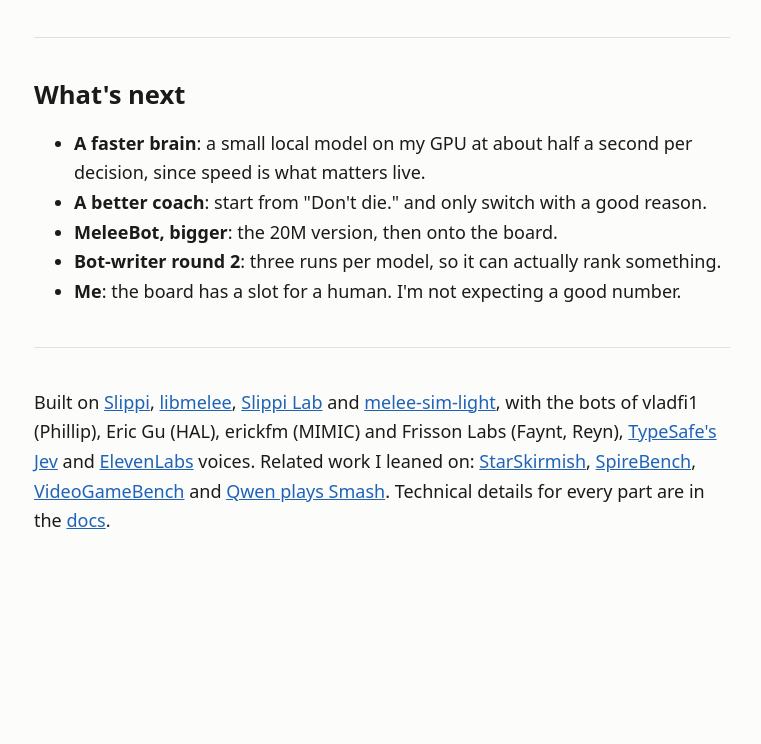
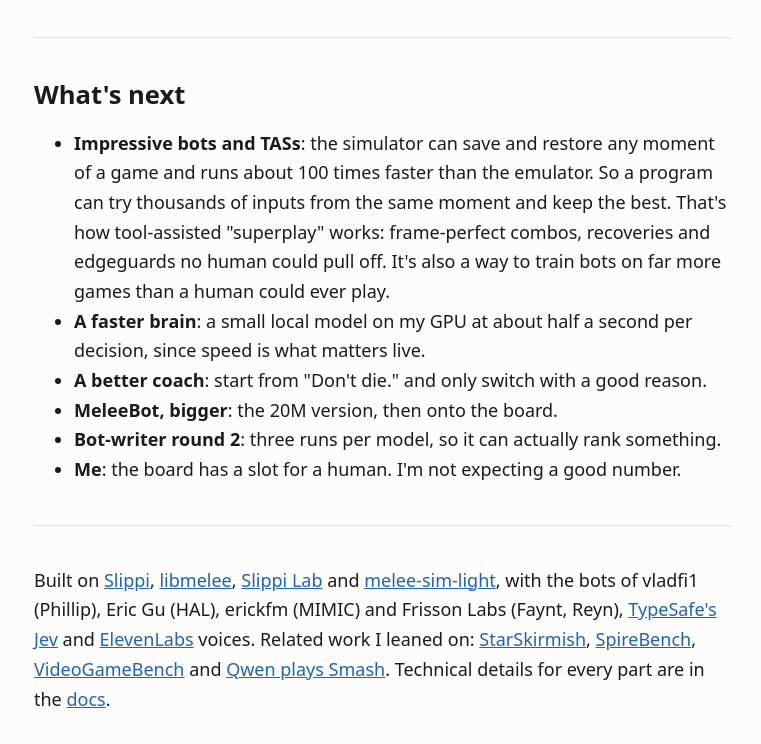
Before and after one commit to mateo19182/melee-llm, a plain HTML site: page writeup/index.html in a window 1280 px wide. Shown: the part 10566-11310 px from the top of the page, without its empty margins (258-1019 px from the left). Before the commit the page ends 11200 px from the top, so only its background shows below. Drawn offline with Linux system fonts and the light colour scheme.

Commit message:
Write-up: what's next includes impressive bots and TASs via the simulator

```diff
--- a/writeup/index.html
+++ b/writeup/index.html
@@ -246,6 +246,7 @@ f1230 laser(short,1) → laser: fired 1, landed
 <hr />
 <h2>What's next</h2>
 <ul>
+<li><strong>Impressive bots and TASs</strong>: the simulator can save and restore any moment of a game and runs about 100 times faster than the emulator. So a program can try thousands of inputs from the same moment and keep the best. That's how tool-assisted &quot;superplay&quot; works: frame-perfect combos, recoveries and edgeguards no human could pull off. It's also a way to train bots on far more games than a human could ever play.</li>
 <li><strong>A faster brain</strong>: a small local model on my GPU at about half a second per decision, since speed is what matters live.</li>
 <li><strong>A better coach</strong>: start from &quot;Don't die.&quot; and only switch with a good reason.</li>
 <li><strong>MeleeBot, bigger</strong>: the 20M version, then onto the board.</li>
```
Also changed, not shown: 2 other files.
